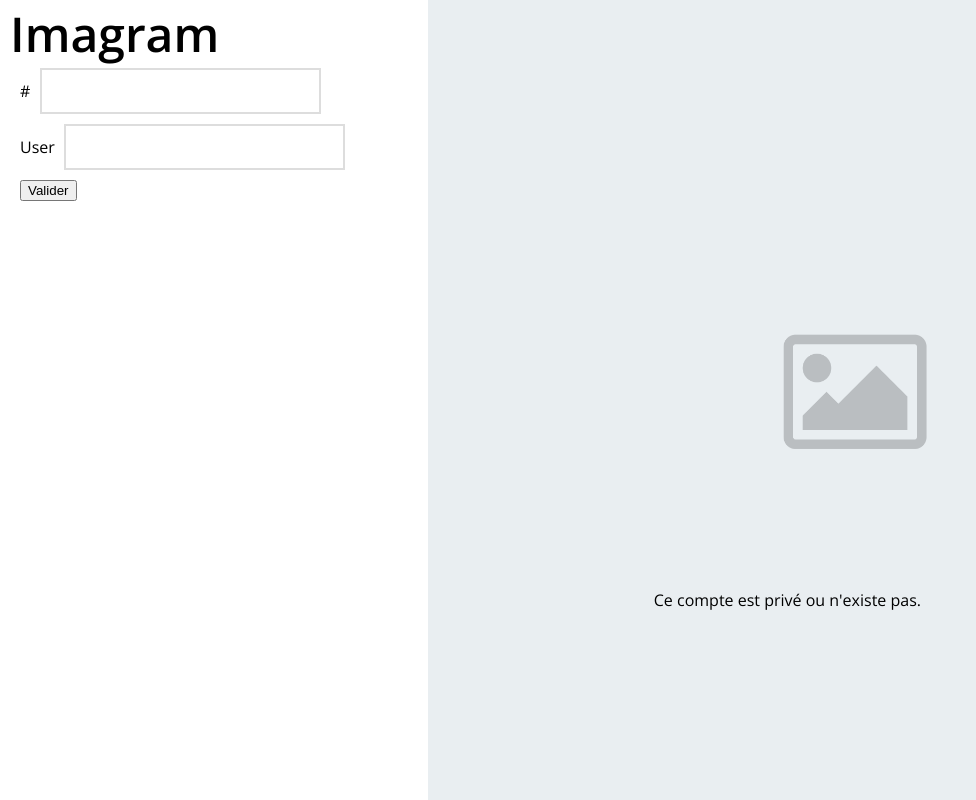
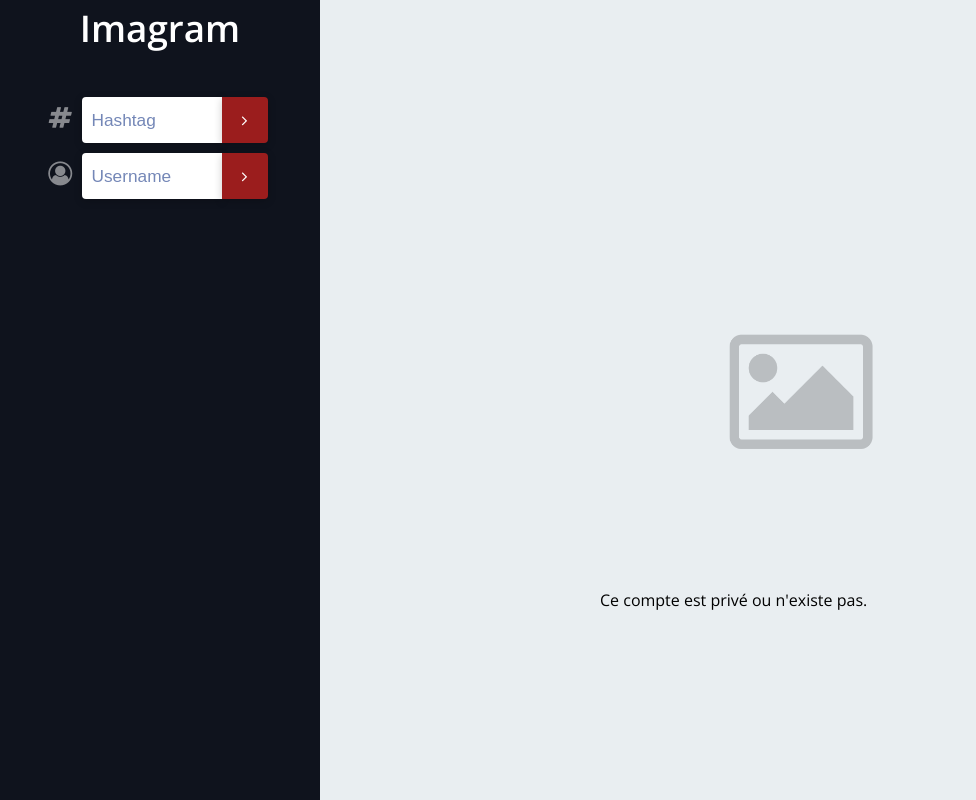
Before and after one commit to torresf/web-project-imac, a plain HTML site: page index.html in a window 1280 px wide. Shown: the whole page, without its empty margins (0-976 px from the left). Drawn offline with nearby package versions, Linux system fonts and the light colour scheme.

Commit message:
Aside styling

```diff
--- a/css/style.scss
+++ b/css/style.scss
@@ -1,4 +1,8 @@
 @import url('https://fonts.googleapis.com/css?family=Open+Sans:400,600');
+
+
+$dark_blue: #0f131d;
+$red: #9b1d1d;
 
 ::-webkit-scrollbar {
     display: none;
@@ -10,37 +14,88 @@ body{
 aside#menu {
 	float: left;
 	position: fixed;
-	background-color: white;
+	background-color: $dark_blue;
 	padding: 10px;
 	box-sizing: border-box;
+	color: white;
 	height: 100%;
-	width: 33.3%;
+	width: 25%;
+	text-align: center;
 	h1{
-		font-size: 3em;
+		font-size: 2.3em;
+		text-align: center;
 		font-weight: bold;
-		color: black;
+		margin-bottom: 50px;
+		position: relative;
+
+		&:after{
+			position: absolute;
+			bottom: -20px;
+			left: 50%;
+			transform: translateX(-50%);
+			height: 2px;
+			width: 20px;
+			background-color: white;
+		}
 	}
 	div{
 		margin: 10px;
 	}
-	input[type=text]{
-		border: 2px solid #ddd;
-		padding: 10px 15px;
-		// box-shadow: 0 2px 6px rgba(0,0,0,.2);
-		font-size: 1.2em;
-		margin-left: 5px;
-		&:active, &:focus{
-			outline: none;
+	form{
+		input[type=text]{
+			border: 0;
+			border-radius: 4px 0 0 4px;
+			box-shadow: 0 2px 8px rgba(0,0,0,.2);
+			padding: 12px 10px;
+			background-color: white;
+			color: $dark_blue;
+			margin-left: 5px;
+			width: 50%;
+			font-size: 1.2em;
+			&:active, &:focus{
+				outline: none;
+			}
 		}
-	}
-	#search_form{
-
+		button[type=submit]{
+			display: inline-block;
+			border: 0;
+			border-radius: 0 4px 4px 0;
+			box-shadow: 0 2px 8px rgba(0,0,0,.2);
+			background-color: $red;
+			color: white;
+			position: relative;
+			left: -4px;
+			font-size: 1em;
+			cursor: pointer;
+			transition: .05s;
+			width: 46px;
+			height: 46px;
+			&:active, &:focus{
+				outline: none;
+			}
+			&:active{
+				box-shadow: 0 0px 0px rgba(0,0,0,.2);
+				opacity: .7;
+			}
+			i{
+				font-size: 1em;
+				opacity: 1;
+			}
+		}
+		i{
+			opacity: .5;
+			font-size: 1.5em;
+		}
+		::-webkit-input-placeholder { /* WebKit, Blink, Edge */
+		    color: lighten($dark_blue, 50%);
+		    font-size: .9em;
+		}
 	}
 }
 
 aside#photos {
 	background-color: #E9EEF1;
-	width: 66.6%;
+	width: 75%;
 	height: 100%;
 	float: right;
 	position: relative;
@@ -79,7 +134,7 @@ aside#photos {
 			}
 
 			&:hover{
-				.external_link{
+				.external_link, .overlay, .location, .likes{
 					opacity: 1;
 				}
 			}
@@ -92,21 +147,24 @@ aside#photos {
 				top: 0;
 				left: 0;
 				background: linear-gradient(0deg, rgba(0,0,0,.5) 0%, transparent 15%);
+				opacity: 0;
+				transition: .2s;
 			}
 			img{
 				height: 100%;
 			}
 			.likes{
 				z-index: 10;
-				font-size: .8em;
+				font-size: 1.2em;
 				position: absolute;
 				bottom: 10px;
 				left: 10px;
 				color: white;
 				font-weight: 600;
-
+				opacity: 0;
+				transition: .2s;
 				i{
-					color: red;
+					color: $red;
 				}
 			}
 			.location{
@@ -116,8 +174,10 @@ aside#photos {
 				right: 10px;
 				color: white;
 				font-weight: 600;
+				opacity: 0;
+				transition: .2s;
 				p{
-					font-size: .8em;
+					font-size: 1em;
 					text-align: right;
 					text-overflow: ellipsis;
 					width: 120px;
--- a/index.html
+++ b/index.html
@@ -11,17 +11,18 @@
 <body>
 	<aside id="menu">
 		<h1>Imagram</h1>
-		<form id="search_form">
+		<form id="hashtag_form">
 			<div>
-				<span>#</span>
-				<input type="text" name="hashtag" id="hashtag">
+				<span><i class="fa fa-hashtag" aria-hidden="true"></i></span>
+				<input type="text" name="hashtag" id="hashtag" placeholder="Hashtag">
+				<button type="submit" id="submit" ><i class="fa fa-angle-right" aria-hidden="true"></i></button>
 			</div>
+		</form>
+		<form id="username_form">
 			<div>
-				<span>User</span>
-				<input type="text" name="username" id="username">
-			</div>
-			<div>
-				<input type="submit" id="submit" value="Valider">
+				<span><i class="fa fa-user-circle-o" aria-hidden="true"></i></span>
+				<input type="text" name="username" id="username" placeholder="Username">
+				<button type="submit" id="submit" ><i class="fa fa-angle-right" aria-hidden="true"></i></button>
 			</div>
 		</form>
 	</aside>
--- a/scripts/script.js
+++ b/scripts/script.js
@@ -1,6 +1,9 @@
 $(document).ready(function(){
 
-	$("#search_form").submit(function(e){
+	$("#hashtag_form").submit(function(e){
+		e.preventDefault();
+	});
+	$("#username_form").submit(function(e){
 		e.preventDefault();
 		var name = $('#username').val();
 		var hashtag = $('#hashtag').val();
@@ -59,6 +62,19 @@ $(document).ready(function(){
 		$("#photos ul li").height($("#photos ul li").width());
 	});
 
+	$('#hashtag').focus(function(){
+		$('i.fa-hashtag').css('opacity', 1);
+	});
+	$('#hashtag').focusout(function(){
+		$('i.fa-hashtag').css('opacity', .5);
+	});
+	$('#username').focus(function(){
+		$('i.fa-user-circle-o').css('opacity', 1);
+	});
+	$('#username').focusout(function(){
+		$('i.fa-user-circle-o').css('opacity', .5);
+	});
+
 });
 
 var formatNb = function(nb){
```
Also changed, not shown: css/style.css, css/style.min.css, 1 other file.
